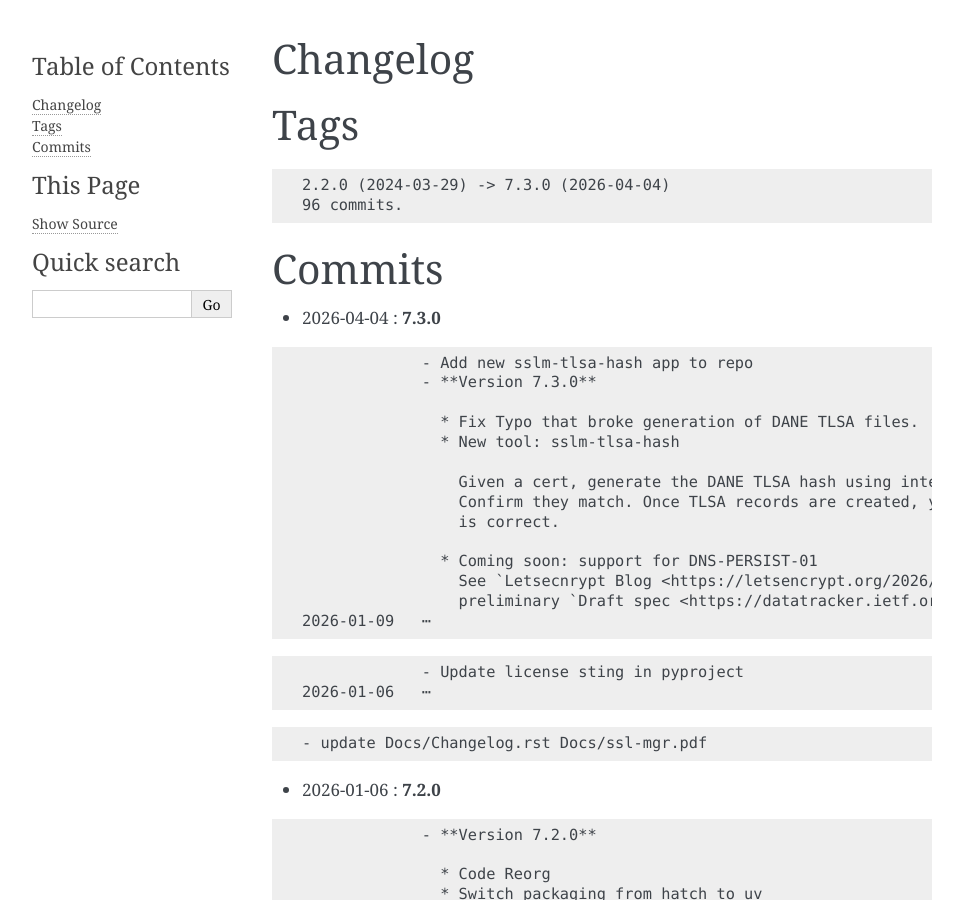
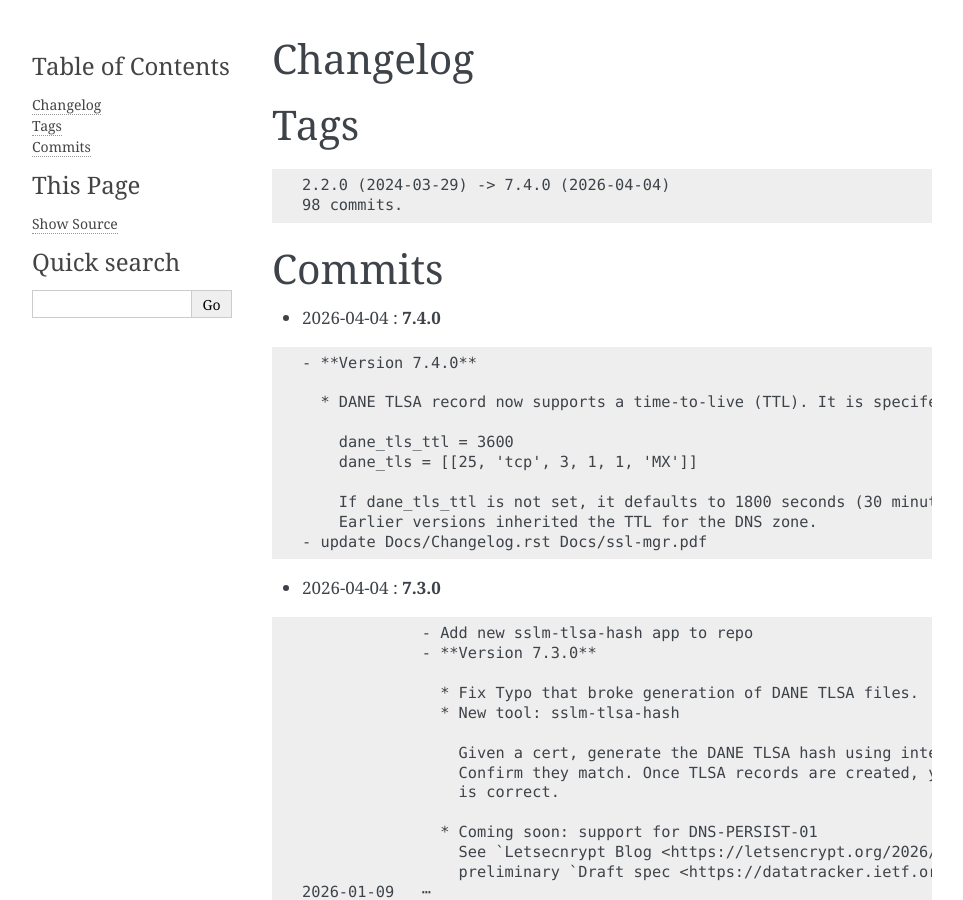
Before and after one commit to gene-git/ssl-mgr, a Sphinx documentation site: the page built from Docs/Changelog.rst, in a window 1280 px wide and 900 px high. Shown: the whole window, without its empty margins (148-1111 px from the left). Built offline with Sphinx 7.4.7, drawn with Linux system fonts in a browser that asks for light colours.

Commit message:
update Docs/Changelog.rst Docs/ssl-mgr.pdf

```diff
--- a/Docs/Changelog.rst
+++ b/Docs/Changelog.rst
@@ -6,12 +6,27 @@ Tags
 
 .. code-block:: text
 
-	2.2.0 (2024-03-29) -> 7.3.0 (2026-04-04)
-	96 commits.
+	2.2.0 (2024-03-29) -> 7.4.0 (2026-04-04)
+	98 commits.
 
 Commits
 =======
 
+
+* 2026-04-04  : **7.4.0**
+
+.. code-block:: text
+
+              - **Version 7.4.0**
+
+                * DANE TLSA record now supports a time-to-live (TTL). It is specifed in the service file:
+
+                  dane_tls_ttl = 3600
+                  dane_tls = [[25, 'tcp', 3, 1, 1, 'MX']]
+
+                  If dane_tls_ttl is not set, it defaults to 1800 seconds (30 minutes).
+                  Earlier versions inherited the TTL for the DNS zone.
+              - update Docs/Changelog.rst Docs/ssl-mgr.pdf
 
 * 2026-04-04  : **7.3.0**
 
```
Also changed, not shown: 2 other files.
